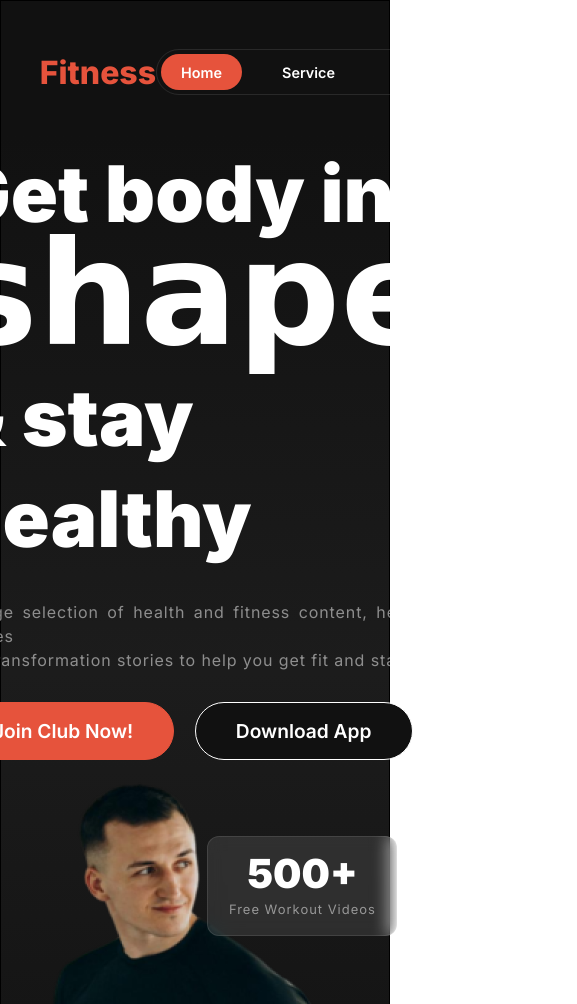
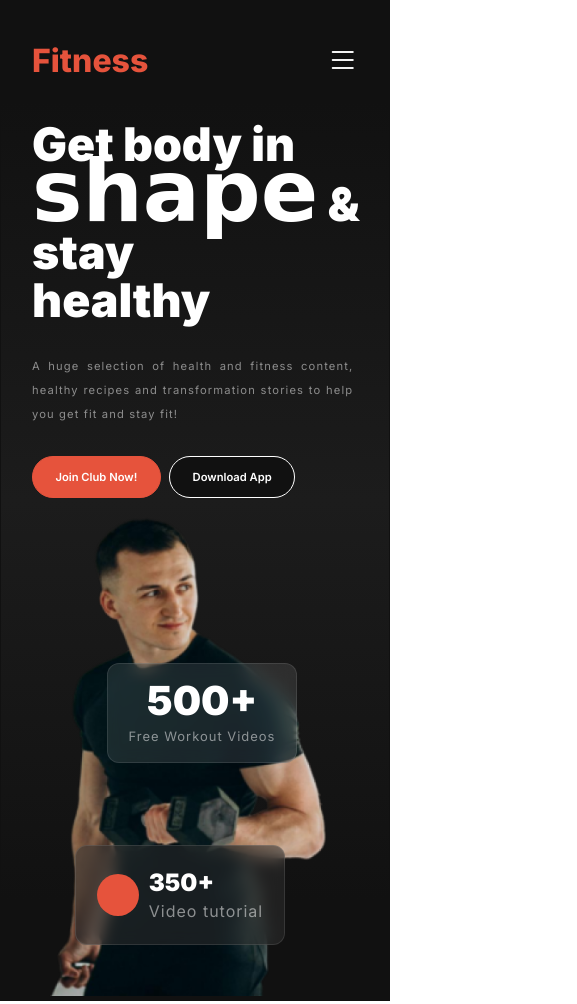
Before and after one commit to Ai-codemaster/Assignment_2, a plain HTML site: page index.html in a window 390 px wide. Shown: the top 1004 px of the page, 577 px wide, since content can reach past the window. Drawn offline with nearby package versions, Linux system fonts and the light colour scheme; a web font is replaced by a local one.

Commit message:
responsive header section for mobile and tablet

```diff
--- a/index.html
+++ b/index.html
@@ -4,7 +4,15 @@
     <meta charset="UTF-8">
     <meta name="viewport" content="width=device-width, initial-scale=1.0">
     <title>Fitness</title>
+
+    <link rel="shortcut icon" href="images/favicon.png" type="image/x-icon">
+
     <link rel="stylesheet" href="style/style.css">
+
+    <!-- bootstrap icon cdn -->
+
+<link rel="stylesheet" href="https://cdn.jsdelivr.net/npm/bootstrap-icons@1.3.0/font/bootstrap-icons.css">
+
 </head>
 <body>
 
@@ -13,6 +21,9 @@
     <header id="header" class="header">
         <div class="nev_section">
             <a href="#header" class="logo">Fitness</a>
+
+            <div class="menu_icon"><a class="action" href="#"><i class="bi bi-list"></i></a></div>
+
             <nav class="navbar">
                 <ul>
                     <li class="home_button"><a href="#header">Home</a></li>
@@ -26,7 +37,7 @@
         <div class="hero_section">
             <div class="text_section">
                 <h1>Get body in <br> <span>shape</span> & stay <br> healthy</h1>
-                <p>A huge selection of health and fitness content, healthy recipes <br> and transformation stories to help you get fit and stay fit!</p>
+                <p>A huge selection of health and fitness content, healthy recipes <br>      and transformation stories to help you get fit and stay fit!</p>
                 <button class="btn_1">Join Club Now!</button>
                 <button class="btn_2">Download App</button>
             </div>
@@ -39,7 +50,7 @@
                 </div>
 
                 <div class="box_2">
-                    <div class="circle"></div>
+                    <div class="circle"></i></i></div>
                     <div class="text_content">
                         <h2>350+</h2>
                         <span>Video tutorial</span>
--- a/style/style.css
+++ b/style/style.css
@@ -12,6 +12,10 @@
     list-style: none;
 }
 
+/* html{
+    background: rgba(17,17,17,1);
+} */
+
 :root{
     --main_color: rgb(230, 83, 60);
     --text_1: rgb(255, 255, 255);
@@ -25,7 +29,7 @@
     height: auto;
     margin: 0 auto;
     background: linear-gradient(180deg, rgba(17,17,17,1) 10%, rgba(28,28,28,1) 50%, rgba(17,17,17,1) 90%);
-    border: 1px solid;
+    border: 1px solid rgba(17,17,17,1);
 }
 
 .nev_section{
@@ -38,9 +42,18 @@
 
 .logo{
     color: var(--main_color);
-    font-size: 2.25rem;
+    font-size: 2.5rem;
     font-weight: 800;
     text-align: left;
+}
+
+.menu_icon{
+    position: absolute;
+    right: 3%;
+    top: 4.35%;
+    font-size: 3rem;
+    color: white;
+    display: none;
 }
 
 .navbar ul{
@@ -215,16 +228,26 @@
 @media screen and (max-width: 992px) {
     .hero_section{
         flex-direction: column;
+        align-items: start;
     }
 
     .text_section{
+        margin-left: 12%;
         max-width: 700px;
     }
-}
 
-@media screen and (max-width: 950px) {
+    .image_section{
+        margin-left: 30%;
+        margin-top: 4rem;
+        margin-bottom: 4rem;
+    }
+
+    .nev_section{
+        margin: 3rem 5%;
+    }
+
     .logo{
-        font-size: 2rem;
+        font-size: 2.5rem;
     }
 
     .navbar ul{
@@ -235,3 +258,188 @@
         font-size: .9rem;
     }
 }
+
+@media screen and (max-width: 800px) {
+    .nev_section{
+        margin: 3rem 3%;
+    }
+
+    .logo{
+        font-size: 2rem;
+    }
+
+    .navbar ul{
+        gap: .5rem;
+    }
+
+    .text_section{
+        margin-left: 8%;
+    }
+}
+
+@media screen and (max-width: 650px) {
+    .navbar ul{
+        gap: .25rem;
+    }
+
+    .navbar ul li a{
+        font-size: .8rem;
+    }
+
+    .logo{
+        font-size: 1.75rem;
+    }
+
+    .text_section h1{
+        font-size: 4rem;
+    }
+
+    .text_section p{
+        font-size: .8rem;
+        letter-spacing: .1rem;
+        line-height: 1.5rem;
+    }
+
+    .image_section{
+        margin-left: 25%;
+    }
+}
+
+@media screen and (max-width: 575px) {
+    .nev_section{
+        margin: 2.5rem 5%;
+    }
+
+    .navbar{
+        display: none;
+    }
+
+    .menu_icon{
+        display: block;
+        margin-right: 5%;
+    }
+
+    .menu_icon a{
+        color: rgb(255, 255, 255);
+        font-size: 2.5rem;
+    }
+
+    .logo{
+        font-size: 3rem;
+    }
+
+    .text_section{
+        max-width: 400px;
+        margin-left: 8%;
+    }
+
+    .text_section h1{
+        font-size: 3rem;
+        line-height: 5rem;
+    }
+
+    .text_section span{
+        font-size: 8rem;
+    }
+
+    .text_section p br{
+        display: none;
+    }
+
+    .image_section{
+        margin-left: 16%;
+    }
+
+    .box_1{
+        right: 3%;
+        top: 33%;
+    }
+
+    .text_section button{
+        font-size: 1rem;
+        padding: 1rem 2rem;
+    }
+}
+
+@media screen and (max-width: 475px) {
+    .logo{
+        font-size: 2.5rem;
+    }
+
+    .text_section{
+        max-width: 350pxd;
+        margin-left: 5%;
+    }
+
+    .text_section h1{
+        font-size: 2.9rem;
+        line-height: 3rem;
+    }
+
+    .text_section span{
+        font-size: 5.3rem;
+    }
+
+    .text_section p{
+        font-size: .7rem;
+        letter-spacing: .07rem;
+        line-height: 1.5rem;
+        margin-right: 10%;
+    }
+
+    .image_section{
+        margin-left: 10%;
+    }
+
+    .text_section button{
+        font-size: .9rem;
+        padding: .9rem 1.5rem;
+    }
+}
+
+@media screen and (max-width: 390px) {
+    .nev_section{
+        margin-left: 8%;
+    }
+
+    .logo{
+        font-size: 2rem;
+    }
+
+    .menu_icon{
+        top: 3%;
+    }
+
+    .menu_icon a{
+        font-size: 2rem;
+    }
+
+    .text_section{
+        margin-left: 8%;
+    }
+
+    .image_section img{
+        max-width: 300px;
+    }
+
+    .image_section{
+        margin: auto;
+    }
+
+    .box_1{
+        right: 16%;
+    }
+
+    .box_2{
+        left: 10%;
+    }
+
+    .text_section button{
+        font-size: .7rem;
+        padding: .8rem 1.4rem;
+    }
+
+    .text_section .btn_2{
+        margin-left: 4px;
+    }
+}
```
Also changed, not shown: images/favicon.png (added).
